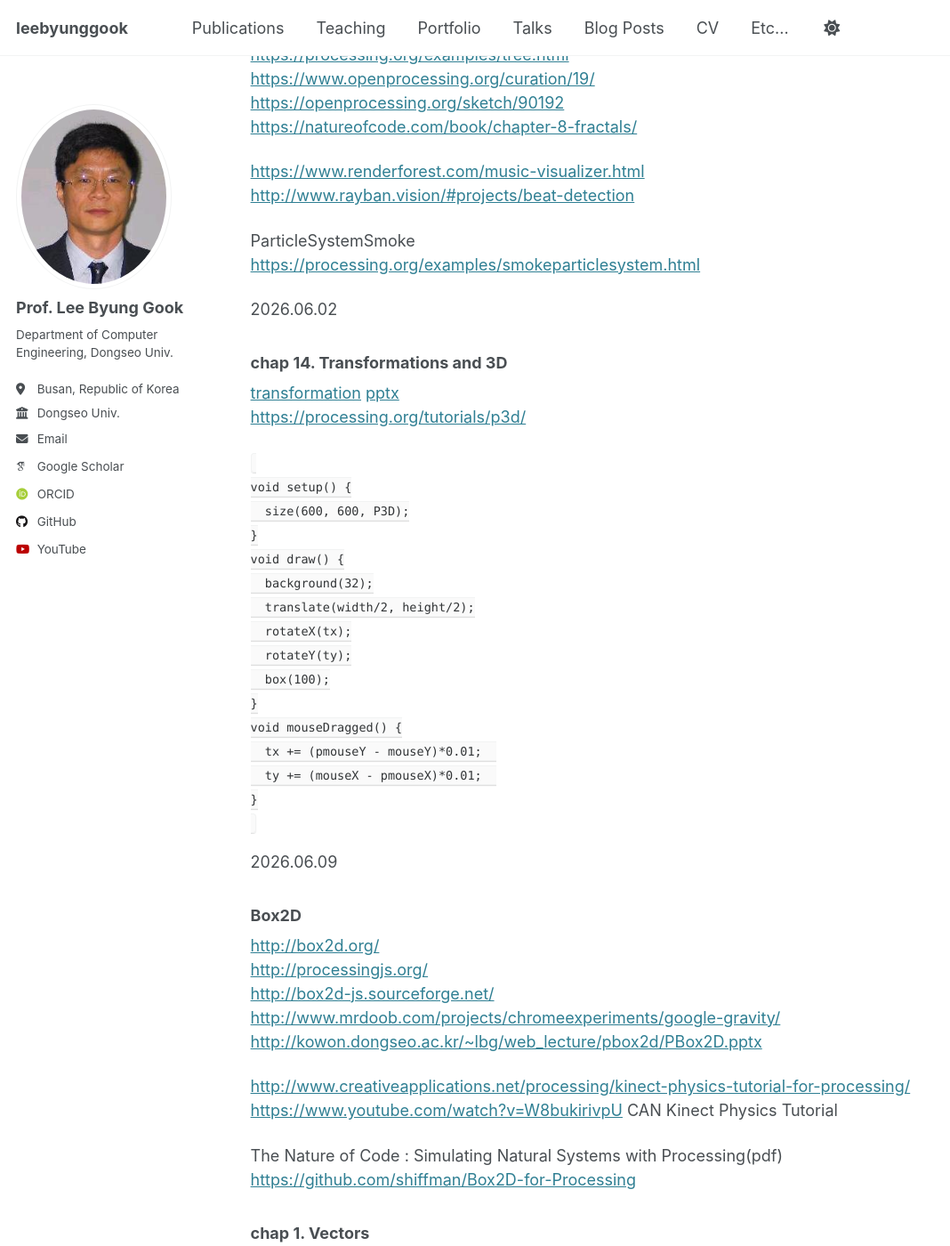
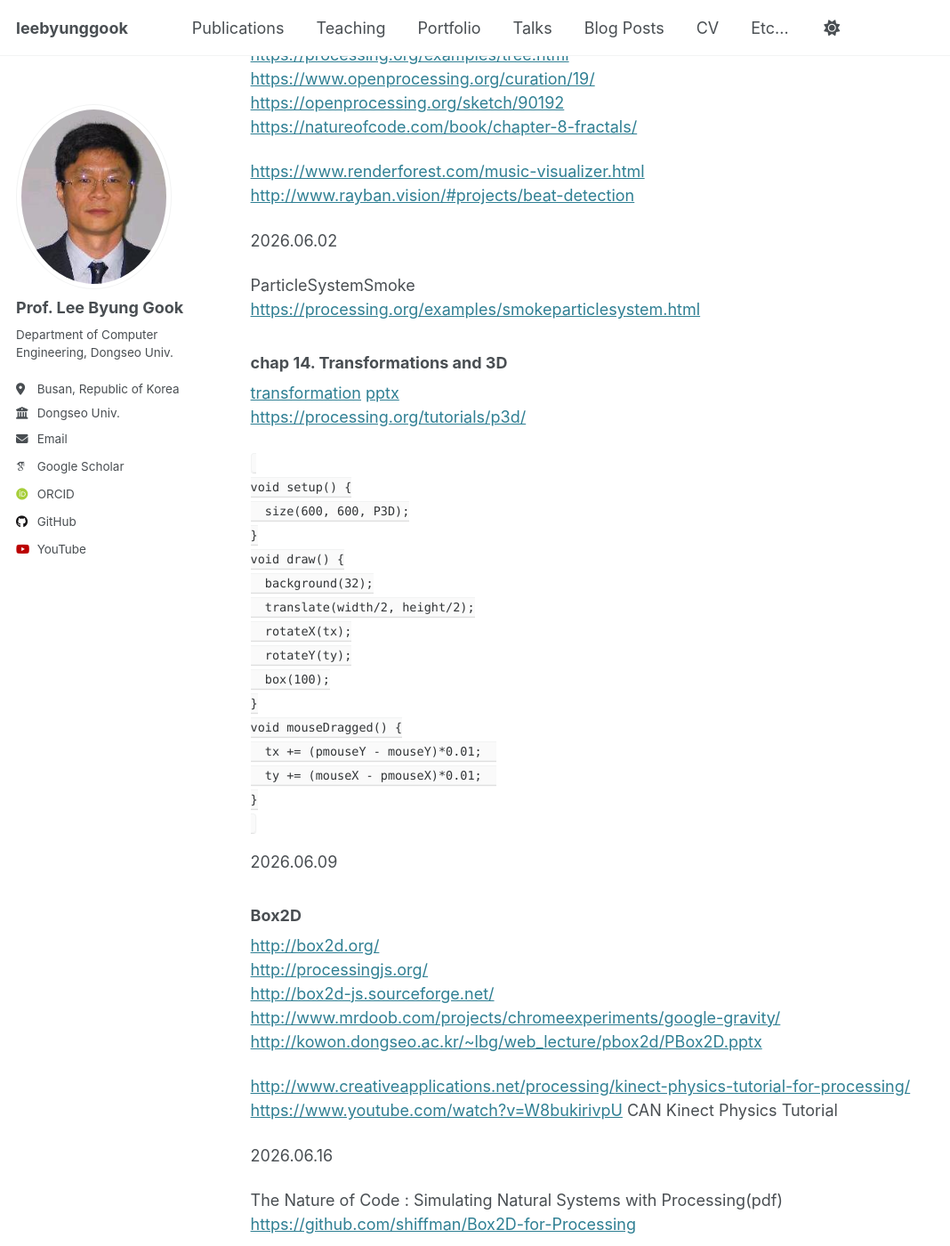
Before and after one commit to leebyunggook/leebyunggook.github.io, a Jekyll site: the page built from _pages/PhysicsProcessing.md, in a window 1280 px wide and 1400 px high, scrolled down 4128 px. Shown: the whole window at 89% size, without its empty margins (0-1068 px from the left). Built offline with Jekyll 4.4.1, drawn with Linux system fonts in a browser that asks for light colours; some web fonts are replaced; our own code applies the rules of GitHub Pages for plain Markdown files.

Commit message:
Update PhysicsProcessing.md

```diff
--- a/_pages/PhysicsProcessing.md
+++ b/_pages/PhysicsProcessing.md
@@ -135,10 +135,10 @@ flowers mountains faces tree <br>
 [https://www.renderforest.com/music-visualizer.html](https://www.renderforest.com/music-visualizer.html) <br>
 [http://www.rayban.vision/#projects/beat-detection](http://www.rayban.vision/#projects/beat-detection) <br>
 
+2026.06.02 <br>
+
 ParticleSystemSmoke <br>
 [https://processing.org/examples/smokeparticlesystem.html](https://processing.org/examples/smokeparticlesystem.html) <br>
-
-2026.06.02 <br>
 
 ### chap 14. Transformations and 3D
 [transformation](./Transformation.pdf) [pptx](./Transformtion.pptx) <br>
@@ -171,6 +171,8 @@ void mouseDragged() {
 
 [http://www.creativeapplications.net/processing/](http://www.creativeapplications.net/processing/)[kinect-physics-tutorial-for-processing/](kinect-physics-tutorial-for-processing/) <br>
 [https://www.youtube.com/watch?v=W8bukirivpU](https://www.youtube.com/watch?v=W8bukirivpU) CAN Kinect Physics Tutorial <br>
+
+2026.06.16 <br>
 
 The Nature of Code : Simulating Natural Systems with Processing(pdf) <br>
 [https://github.com/shiffman/Box2D-for-Processing](https://github.com/shiffman/Box2D-for-Processing)
```
